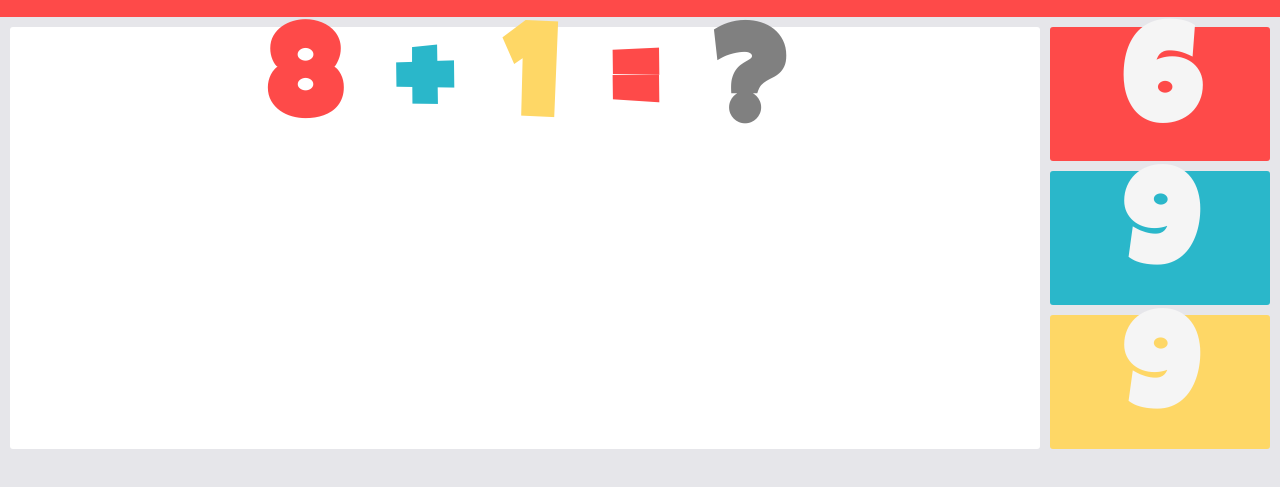
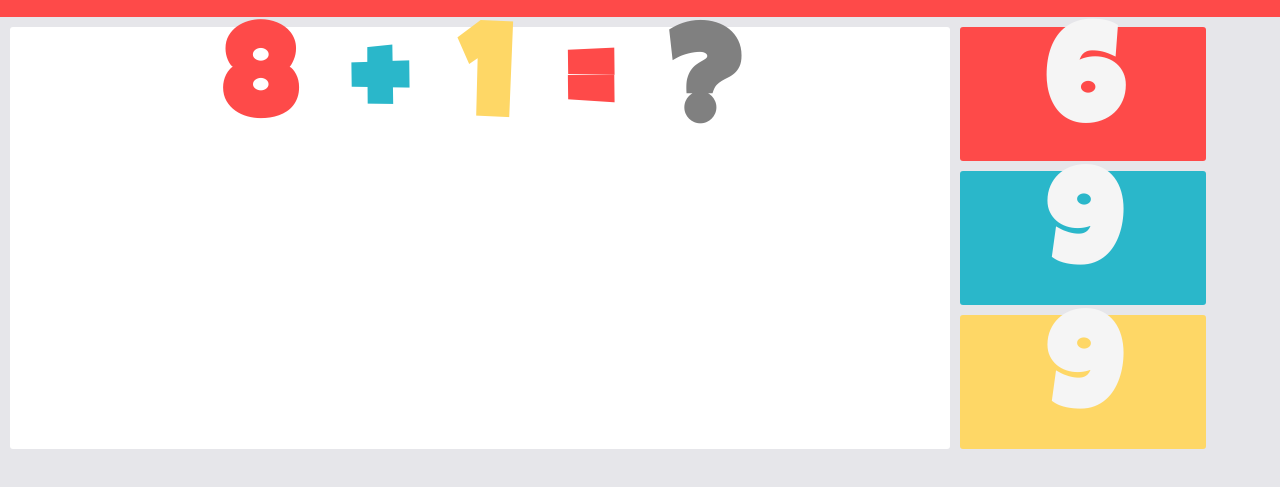
Before and after one commit to Hemil-Ravani/MathsApp, a plain HTML site: page index.html in a window 1280 px wide. Shown: the part 57-544 px from the top of the page. Drawn offline with Linux system fonts and the light colour scheme.

Commit message:
Update style.css

```diff
--- a/styles/style.css
+++ b/styles/style.css
@@ -52,7 +52,7 @@ body{
 
 .wrapper{
     display: grid;
-    grid-template-columns: 82% 18%;
+    grid-template-columns: 75% 20%;
 }
 
 .equation{
```
